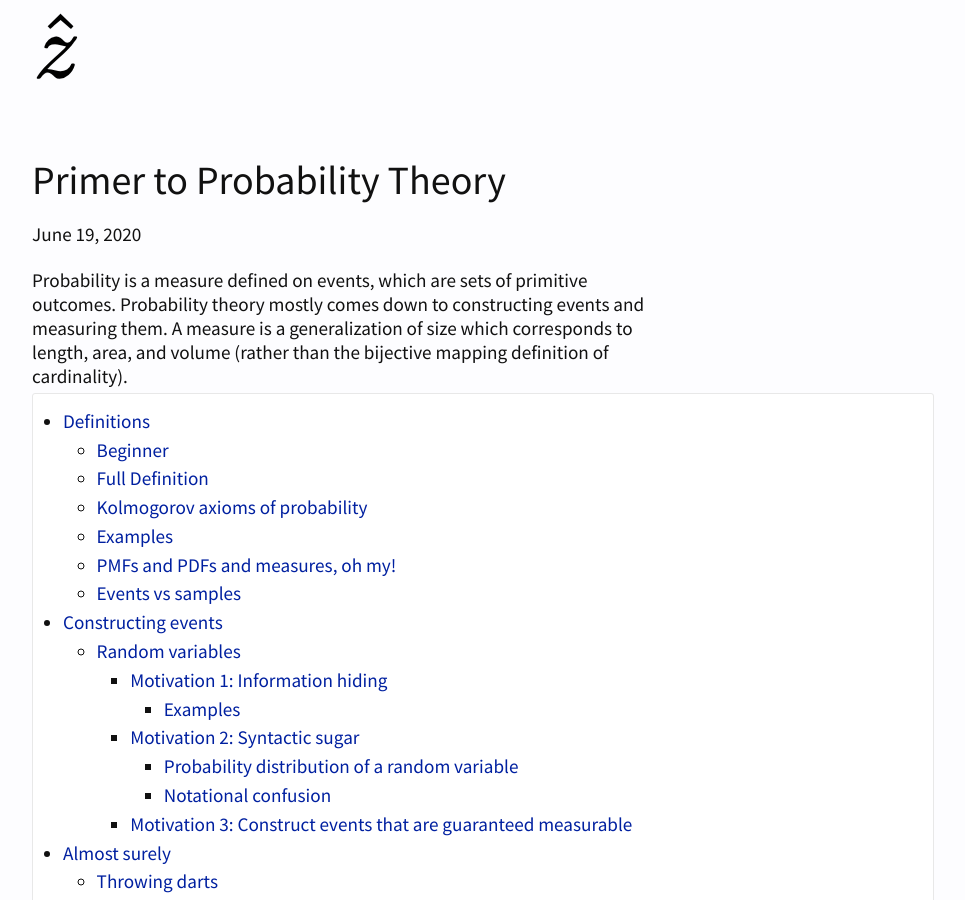
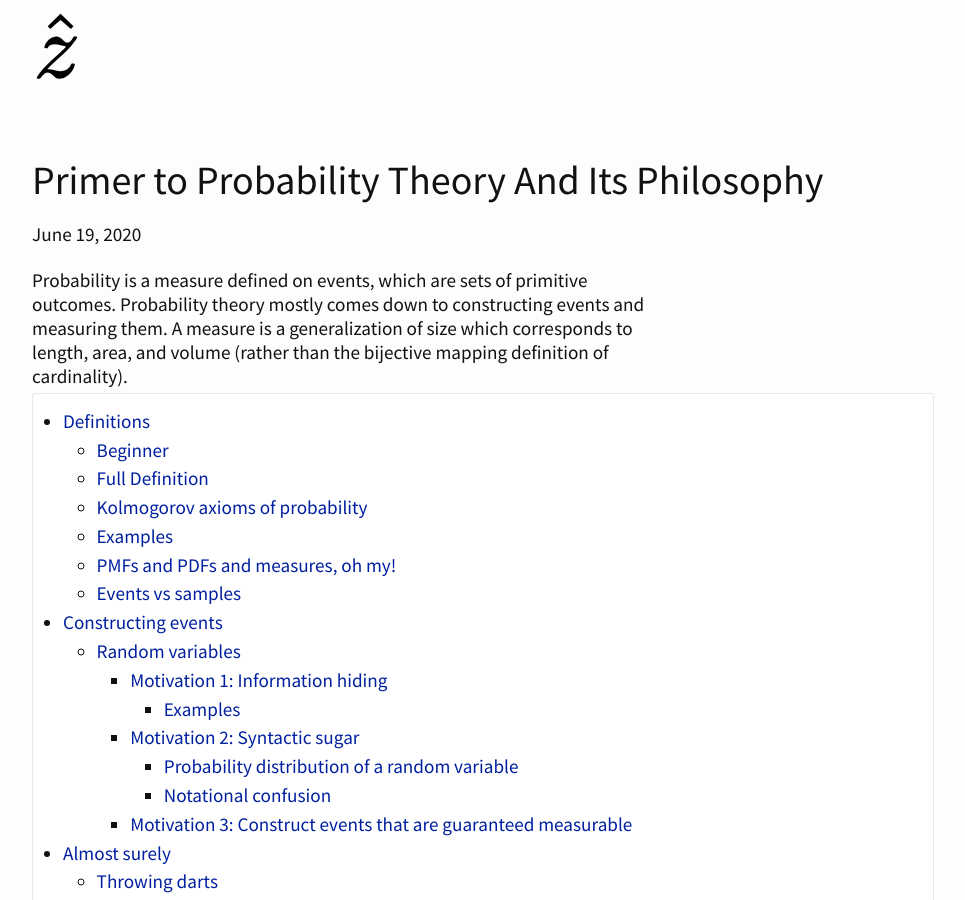
Before and after one commit to danabo/zhat, a Jekyll site: the page built from _posts/2020-06-19-primer-probability-theory.md, in a window 1280 px wide and 900 px high. Shown: the whole window, without its empty margins (128-1093 px from the left). Built offline with Jekyll 4.4.1, drawn with Linux system fonts in a browser that asks for light colours; formulas are drawn with MathJax 3; comment, search, counter and statistics services are not loaded.

Commit message:
rename probability primer

```diff
--- a/_posts/2020-06-19-primer-probability-theory.md
+++ b/_posts/2020-06-19-primer-probability-theory.md
@@ -1,6 +1,6 @@
 ---
 layout: post
-title: "Primer to Probability Theory"
+title: "Primer to Probability Theory And Its Philosophy"
 date:   2020-06-19
 categories: post
 ---
```
